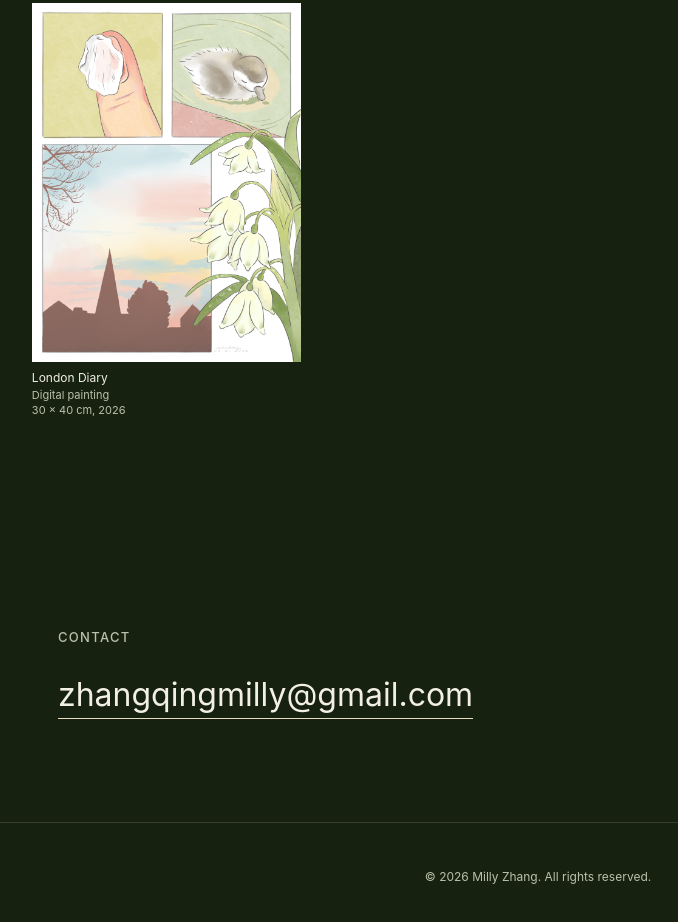
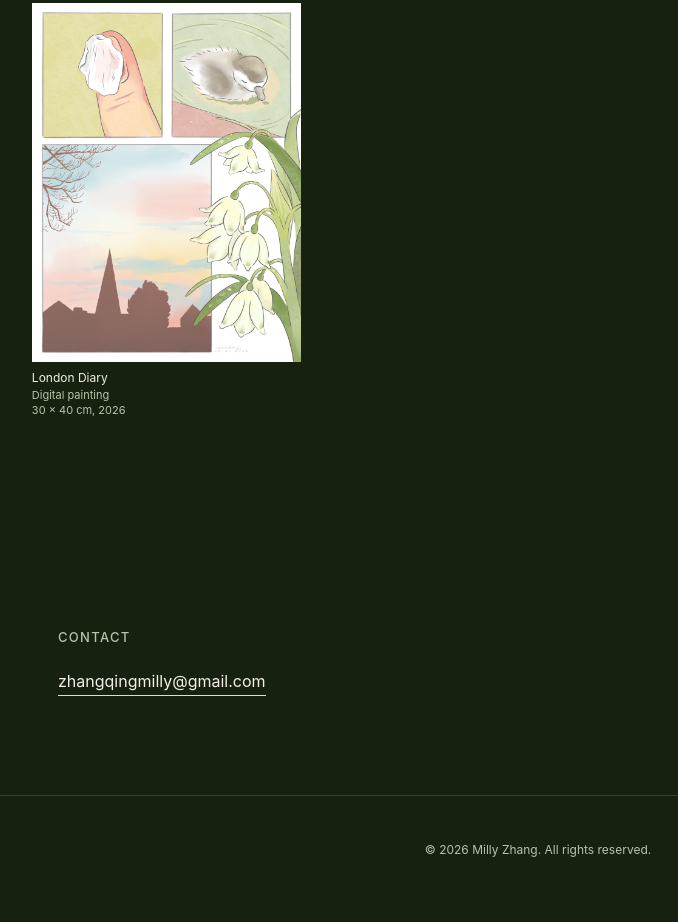
Before and after one commit to qzmilly/qzmilly.github.io, a plain HTML site: page index.html in a window 1280 px wide. Shown: the part 5533-6455 px from the top of the page, without its empty margins (102-780 px from the left). Drawn offline with Linux system fonts and the light colour scheme.

Commit message:
Shrink contact email font size
Co-Authored-By: Claude Sonnet 5.5 <noreply@anthropic.com>

```diff
--- a/styles.css
+++ b/styles.css
@@ -432,7 +432,7 @@ h1, h2, h3 { font-weight: 500; margin: 0; }
 .section-contact .section-intro { margin-left: auto; margin-right: auto; }
 
 .email-link {
-  font-size: clamp(22px, 4vw, 32px);
+  font-size: 16px;
   border-bottom: 1px solid var(--accent);
   padding-bottom: 4px;
 }
```
